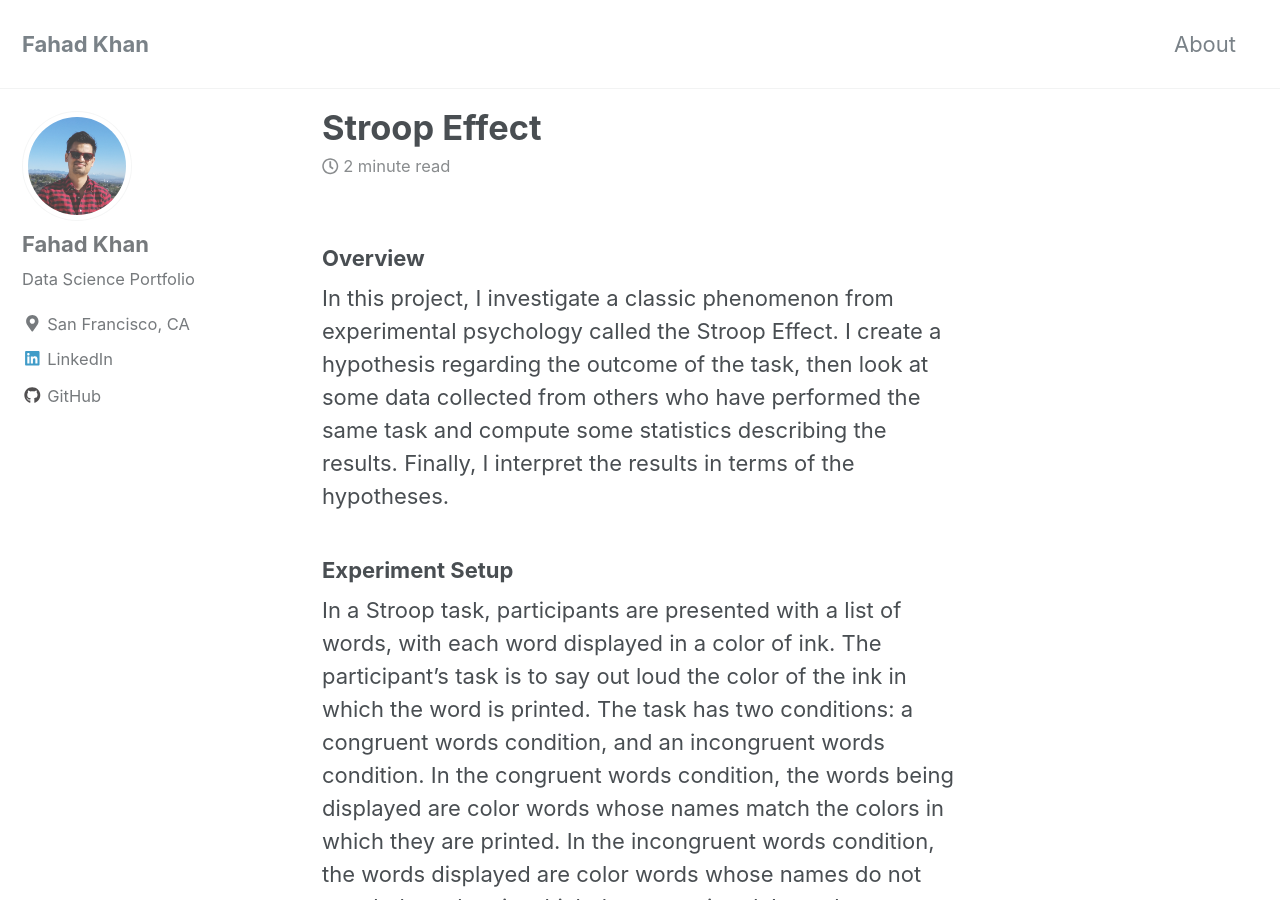
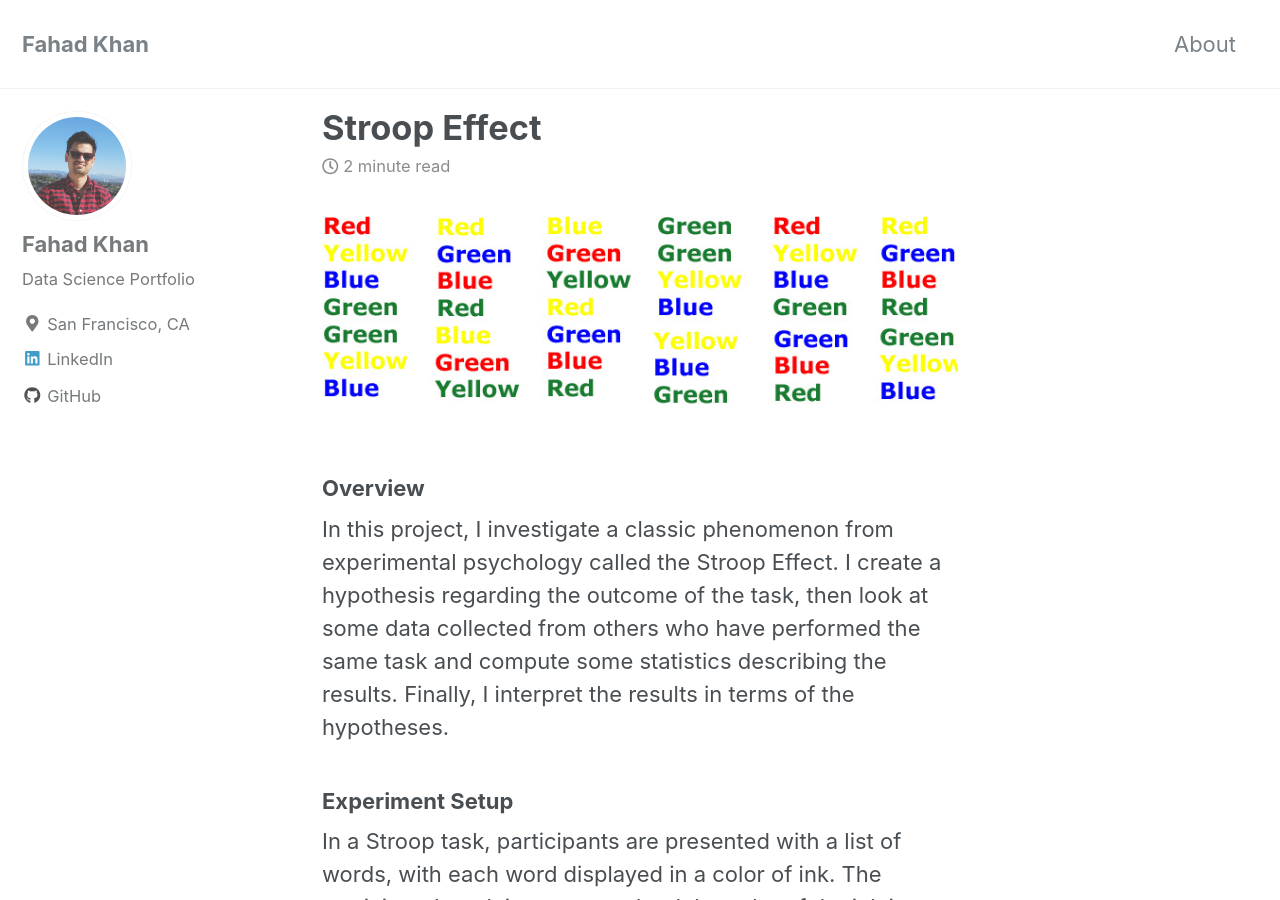
Before and after one commit to FK85/FK85.github.io, a Jekyll site: the page built from _posts/2017-10-26-Stroop.md, in a window 1280 px wide and 900 px high. Built offline with Jekyll 4.4.1, drawn with Linux system fonts in a browser that asks for light colours; nearby versions of some CDN libraries.

Commit message:
Move picture to the top in Stroop Effect

```diff
--- a/_posts/2017-10-26-Stroop.md
+++ b/_posts/2017-10-26-Stroop.md
@@ -7,14 +7,13 @@ header:
 excerpt: "Test a perceptual phenomenon using inferential statistics: In this project, I investigate a classic phenomenon from experimental psychology called the Stroop Effect. I create a hypothesis regarding the outcome of the task, then look at some data collected from others who have performed the same task and compute some statistics describing the results. Finally, I interpret the results in terms of the hypotheses."
 mathjax: "true"
 ---
+<img src="{{ site.url }}{{ site.baseurl }}/images/Stroop/stroopeffect.jpg" alt="linearly separable data">
 
 ### Overview
 In this project, I investigate a classic phenomenon from experimental psychology called the Stroop Effect. I create a hypothesis regarding the outcome of the task, then look at some data collected from others who have performed the same task and compute some statistics describing the results. Finally, I interpret the results in terms of the hypotheses.
 
 ### Experiment Setup
 In a Stroop task, participants are presented with a list of words, with each word displayed in a color of ink. The participant’s task is to say out loud the color of the ink in which the word is printed. The task has two conditions: a congruent words condition, and an incongruent words condition. In the congruent words condition, the words being displayed are color words whose names match the colors in which they are printed. In the incongruent words condition, the words displayed are color words whose names do not match the colors in which they are printed. In each case, we measure the time it takes to name the ink colors in equally-sized lists. Each participant will go through and record a time from each condition.
-
-<img src="{{ site.url }}{{ site.baseurl }}/images/Stroop/stroopeffect.jpg" alt="linearly separable data">
 
 ### [Data](https://drive.google.com/file/d/0B9Yf01UaIbUgQXpYb2NhZ29yX1U/view)
 
@@ -48,7 +47,7 @@ In a Stroop task, participants are presented with a list of words, with each wor
 1. Congruent:	3.56
 2. Incongruent: 4.80
 
-#### Distribution:
+### Distribution:
 * Histogram - Neither distribution is completely normal
 <img src="{{ site.url }}{{ site.baseurl }}/images/Stroop/Histogram.jpg" alt="linearly separable data">
 
@@ -56,7 +55,7 @@ In a Stroop task, participants are presented with a list of words, with each wor
 <img src="{{ site.url }}{{ site.baseurl }}/images/Stroop/Box_Plot.jpg" alt="linearly separable data">
 
 
-#### Result:
+### Result:
 * t(23) = 8.02, p = .05, two-tailed
 1. t-stat = (mean(a) - mean(b)) / (standard_deviation(a - b)/square_root(N)
 2. SE = standard_deviation(a-b)/sqrt N = 4.86/sqrt(24) = .992
@@ -70,4 +69,4 @@ In a Stroop task, participants are presented with a list of words, with each wor
 * Speed of Processing Theory: the interference occurs because words are read faster than colors are named, which could be because of different parts of brain processing the information
 * We are depending on speech to understand if we have identified the color. Speech might be more closely associated with text rather than color. So we might be identifying both simultaneously, but are only able to say text faster.
 
-#### [Source](https://faculty.washington.edu/chudler/words.html)
+### [Source](https://faculty.washington.edu/chudler/words.html)
```
